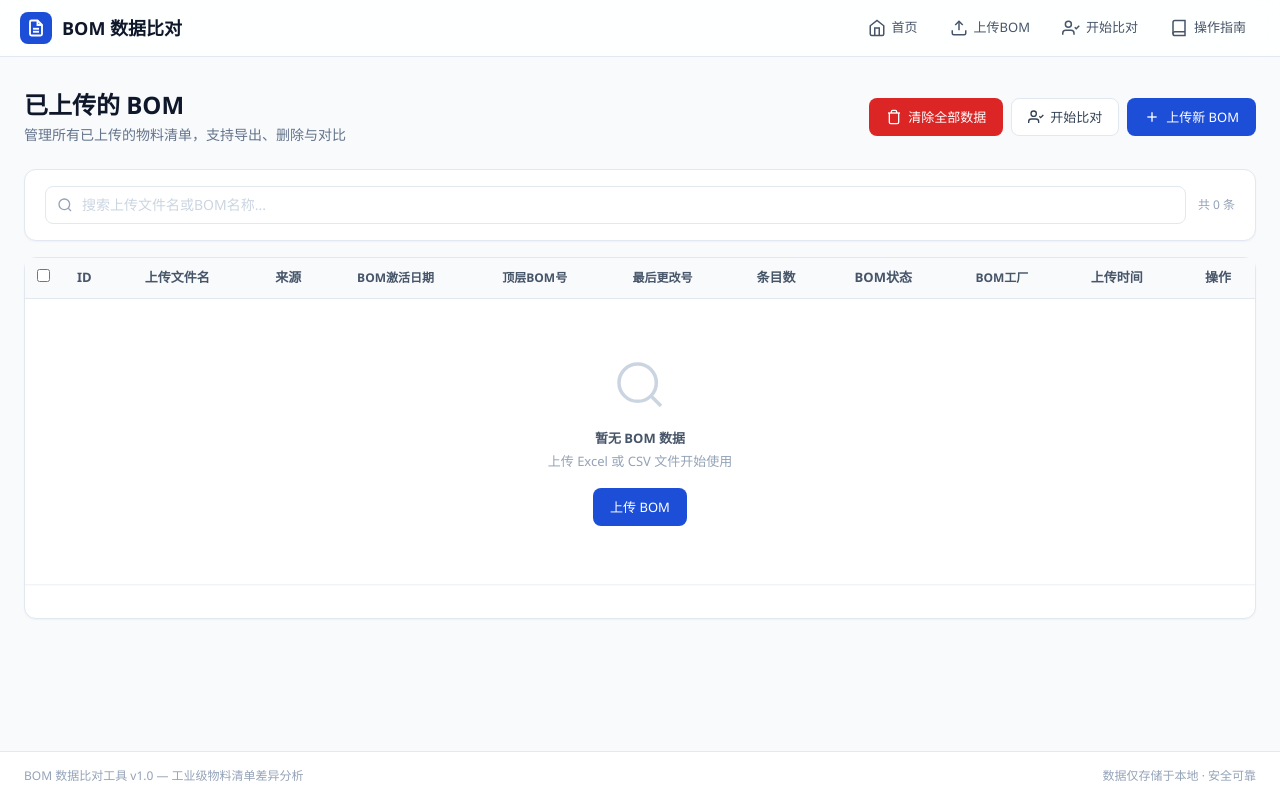
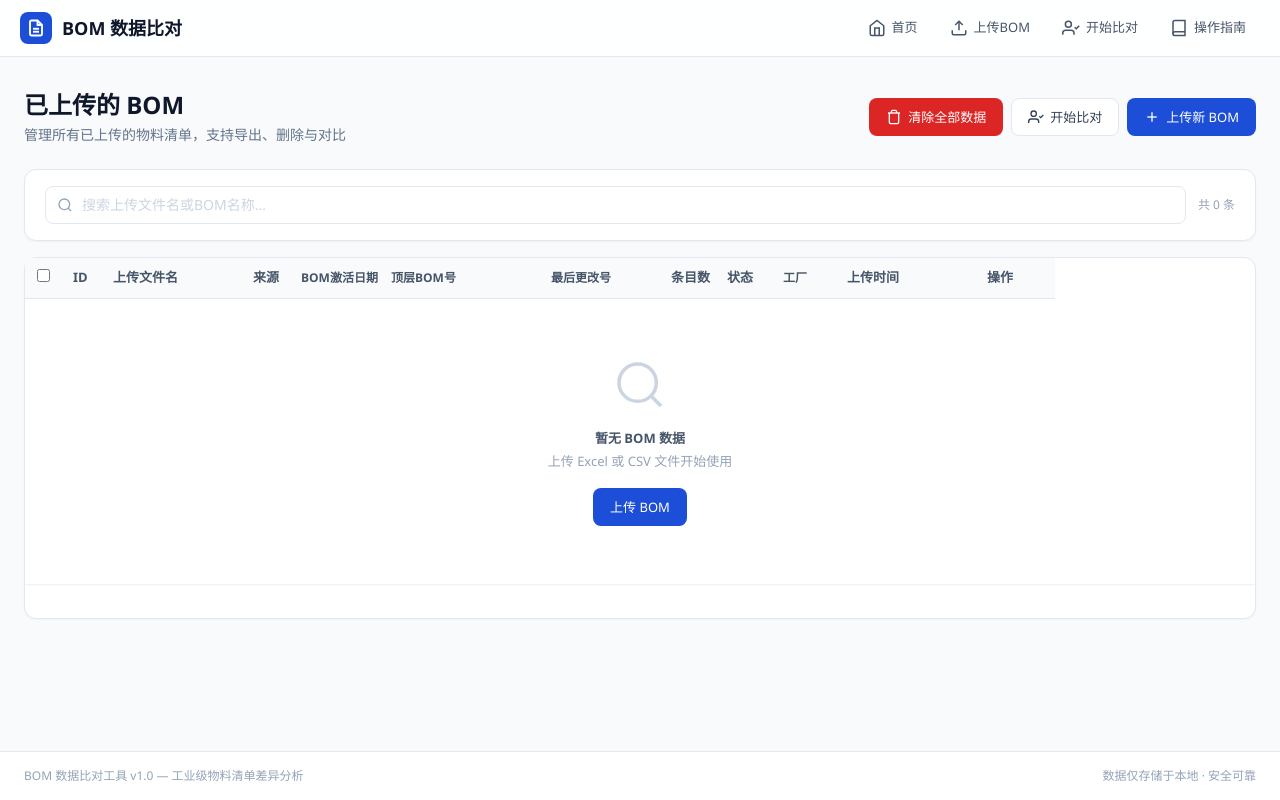
Before and after one commit to TYA1204/BOM-Data-Comparison, a Flask app: page /bom_list in a window 1280 px wide. Run offline with Flask 3, Linux system fonts and the light colour scheme; data that the repository does not hold is empty; some libraries are stand-ins or nearby versions.

Commit message:
fix: BOM列表列宽固定 — table-layout:fixed + colgroup
12列表格用fixed布局+colgroup定义每列宽度(36~160px).
总宽1100px, 超出时横向滚动. 长文本自动截断省略.

```diff
--- a/app/templates/bom_list.html
+++ b/app/templates/bom_list.html
@@ -69,22 +69,36 @@
 
     <!-- BOM Table -->
     <div class="card animate-slide-up">
-        <div class="table-container">
-            <table class="data-table" role="table" aria-label="BOM列表" id="bom-table">
+        <div class="table-container" style="overflow-x:auto;">
+            <table class="data-table" role="table" aria-label="BOM列表" id="bom-table" style="min-width:1100px;table-layout:fixed;">
+                <colgroup>
+                    <col style="width:36px">
+                    <col style="width:40px">
+                    <col style="width:140px">
+                    <col style="width:48px">
+                    <col style="width:90px">
+                    <col style="width:160px">
+                    <col style="width:120px">
+                    <col style="width:56px">
+                    <col style="width:56px">
+                    <col style="width:64px">
+                    <col style="width:140px">
+                    <col style="width:80px">
+                </colgroup>
                 <thead>
                     <tr>
-                        <th class="w-10">
+                        <th>
                             <input type="checkbox" id="select-all" class="cursor-pointer rounded" onclick="toggleSelectAll(this)" aria-label="全选">
                         </th>
                         <th data-sort="id">ID</th>
-                        <th data-sort="bom_name">上传文件名</th>
+                        <th data-sort="bom_name" class="truncate">上传文件名</th>
                         <th data-sort="source_type">来源</th>
                         <th data-sort="valid_from" class="text-xs">BOM激活日期</th>
-                        <th data-sort="bom_number" class="text-xs">顶层BOM号</th>
-                        <th data-sort="ecn" class="text-xs">最后更改号</th>
+                        <th data-sort="bom_number" class="text-xs truncate">顶层BOM号</th>
+                        <th data-sort="ecn" class="text-xs truncate">最后更改号</th>
                         <th data-sort="total_items">条目数</th>
-                        <th data-sort="bom_status">BOM状态</th>
-                        <th data-sort="bom_plant" class="text-xs">BOM工厂</th>
+                        <th data-sort="bom_status">状态</th>
+                        <th data-sort="bom_plant" class="text-xs">工厂</th>
                         <th data-sort="created_at">上传时间</th>
                         <th>操作</th>
                     </tr>
```
